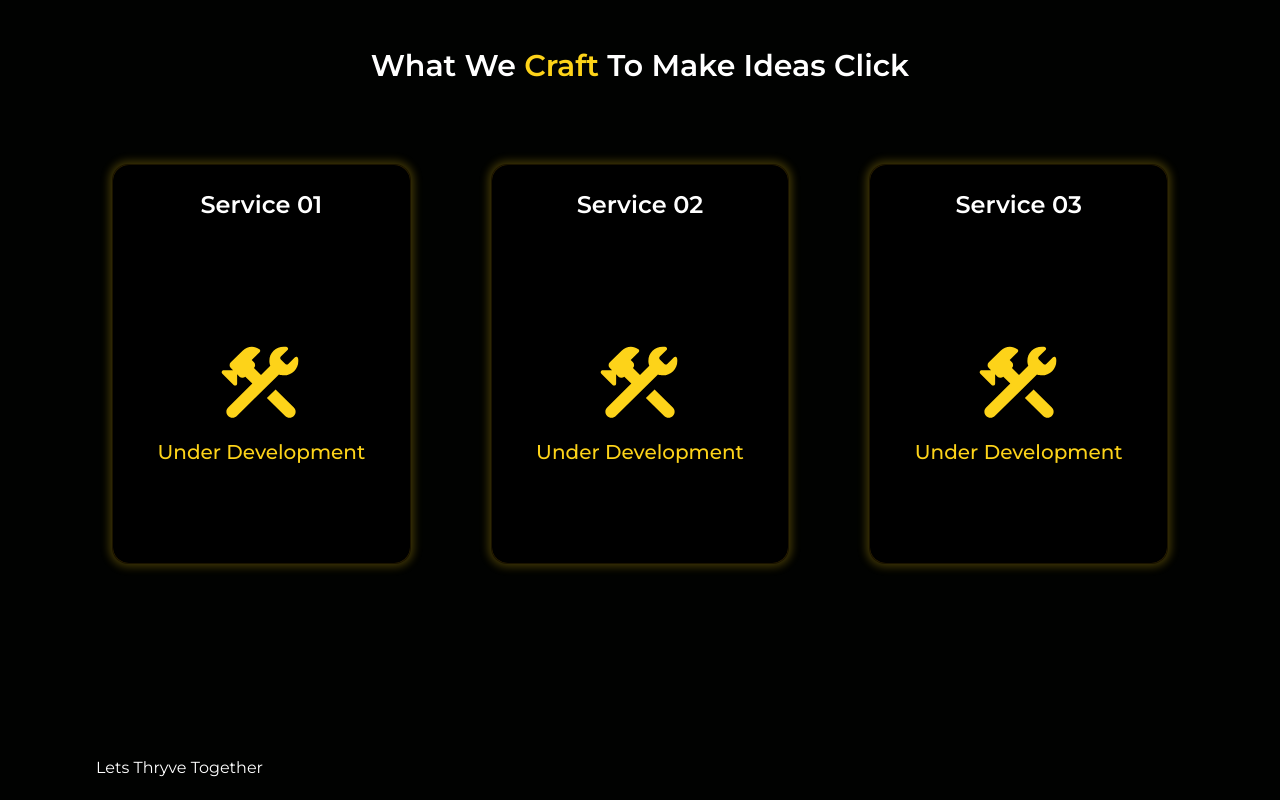
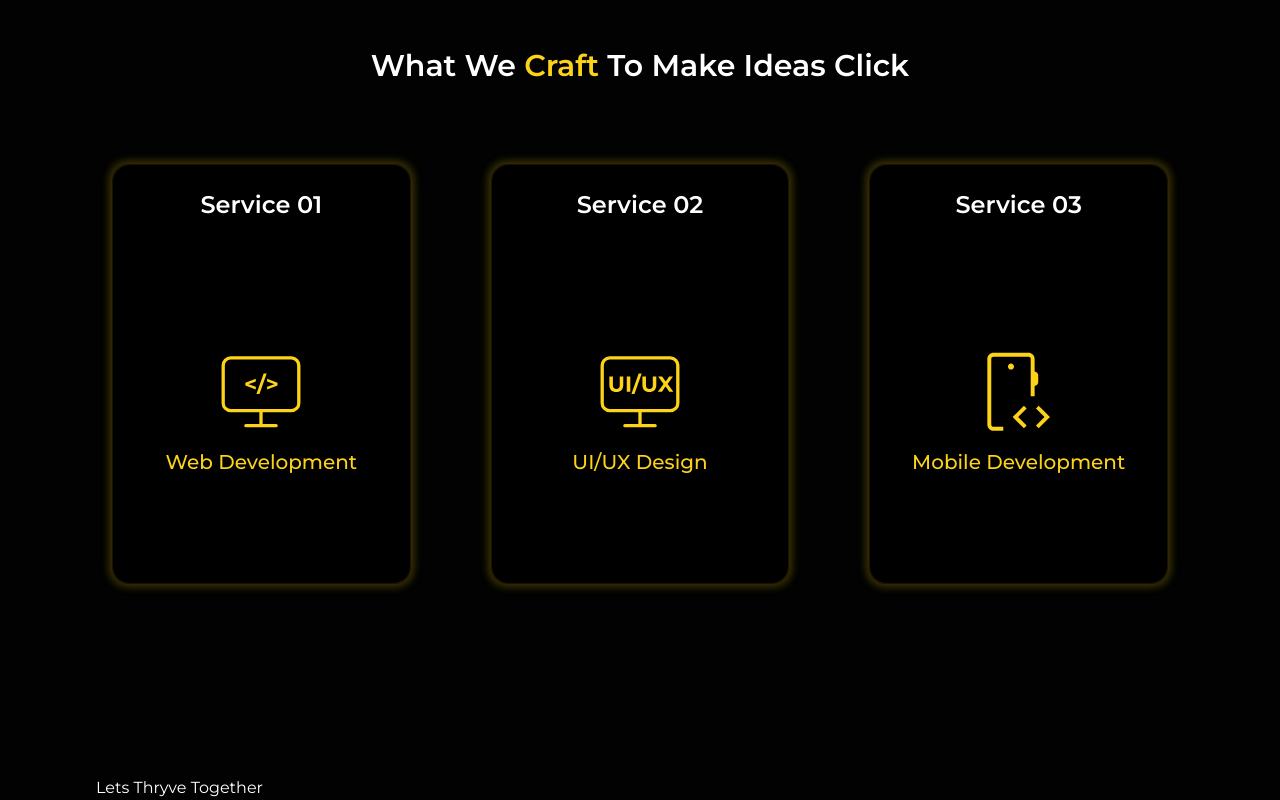
Before and after one commit to thryvetechnologies/thryve, a React (Vite) app: page / in a window 1280 px wide. Shown: the part 2757-3557 px from the top of the page. Built offline with nearby package versions, Linux system fonts and the light colour scheme.

Commit message:
feat: enhance Services component with detailed service cards including icons and titles

```diff
--- a/src/components/organisms/Services.tsx
+++ b/src/components/organisms/Services.tsx
@@ -17,28 +17,45 @@ const Services = () => {
   }, []);
 
   const services = [
-    { id: 1, name: "Service 01" },
-    { id: 2, name: "Service 02" },
-    { id: 3, name: "Service 03" },
+    {
+      id: 1,
+      name: "Service 01",
+      icon: "icons/WebDev.svg",
+      title: "Web Development",
+    },
+    {
+      id: 2,
+      name: "Service 02",
+      icon: "icons/UIUX.svg",
+      title: "UI/UX Design",
+    },
+    {
+      id: 3,
+      name: "Service 03",
+      icon: "icons/MobileDev.svg",
+      title: "Mobile Development",
+    },
   ];
 
   const ServiceCard = ({
     service,
   }: {
-    service: { id: number; name: string };
+    service: { id: number; name: string; icon: string; title: string };
   }) => (
-    <div className="relative flex h-[400px] flex-col items-center justify-start overflow-hidden rounded-2xl border border-amber-400/10 bg-black shadow-[0_0_8px_3px_rgba(253,211,25,.25)] transition-all duration-300 ease-in-out">
-      <h2 className="py-6 text-center text-2xl font-semibold text-white">
+    <div className="relative flex h-[420px] flex-col items-center justify-start overflow-hidden rounded-2xl border border-amber-400/10 bg-black shadow-[0_0_8px_3px_rgba(253,211,25,.25)] transition-all duration-300 ease-in-out">
+      <h2 className="py-6 text-center text-lg sm:text-xl lg:text-2xl font-semibold text-white">
         {service.name}
       </h2>
 
       <div className="flex flex-1 flex-col items-center justify-center">
         <img
-          src="icons/UnderDev.svg"
-          alt="Under Development"
+          src={service.icon}
+          alt={service.name}
           className="mb-4 h-20 w-20 object-contain"
         />
-        <p className="text-xl font-medium text-primary">Under Development</p>
+        <p className="text-base sm:text-lg lg:text-xl font-medium text-primary">
+          {service.title}
+        </p>
       </div>
 
       {/* subtle inner edge glow */}
```
